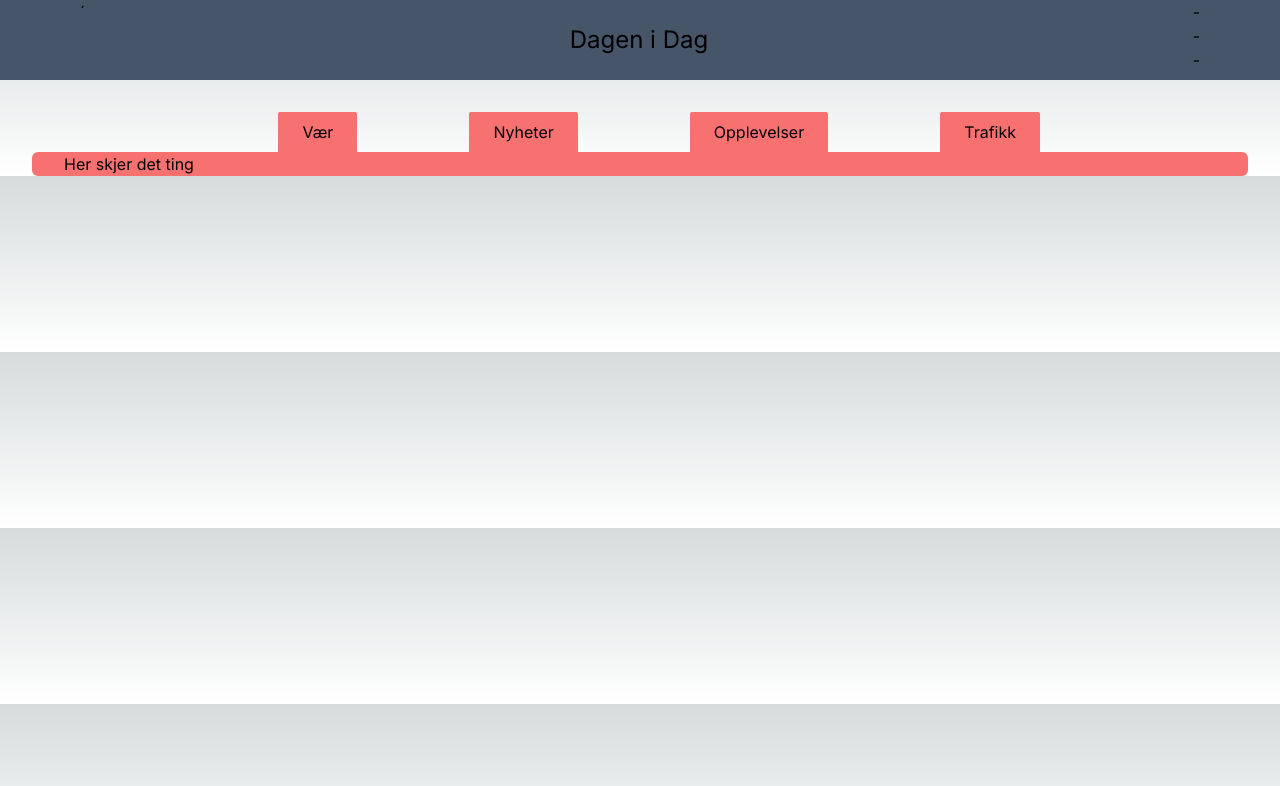
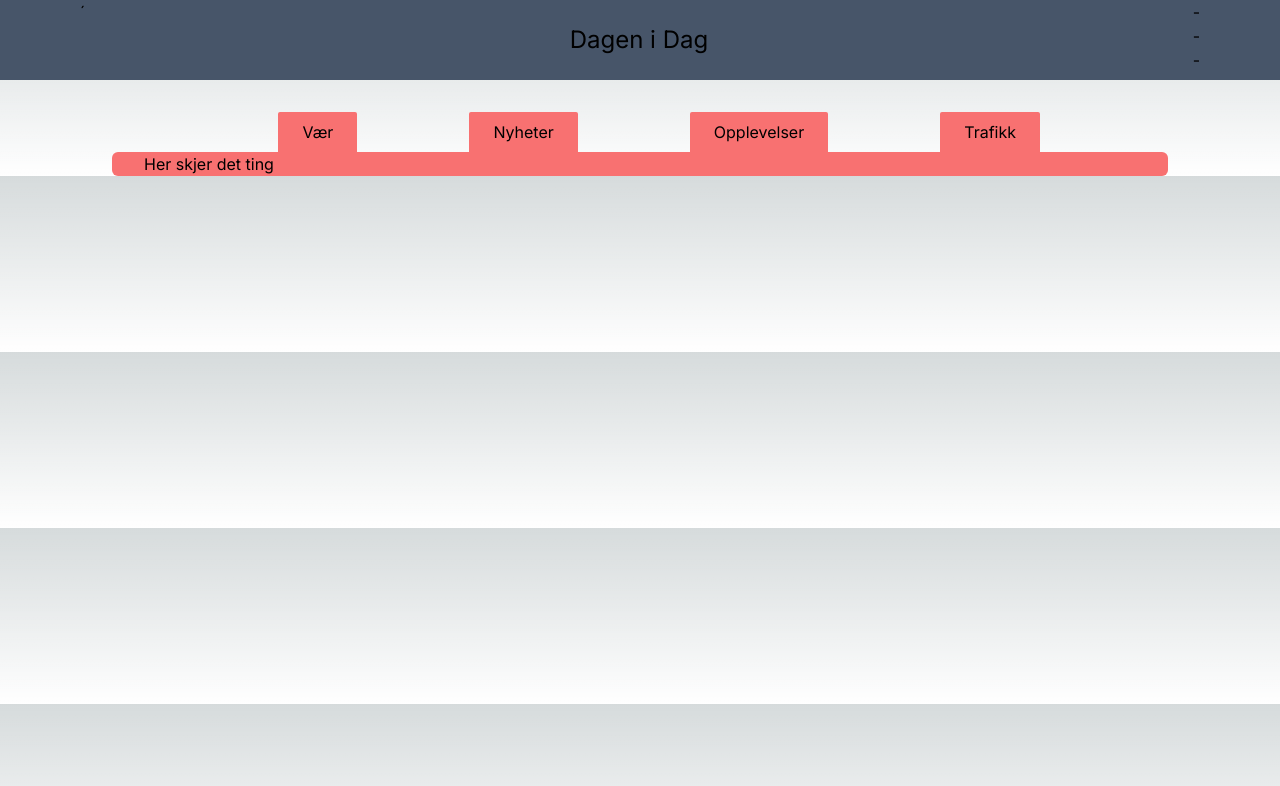
Before and after one commit to VidarHeritier/dagen-i-dag, a Next.js app: page / in a window 1280 px wide. Shown: the top 786 px of the page. Built offline with nearby package versions, Linux system fonts and the light colour scheme.

Commit message:
moved placement

```diff
--- a/app/Sceleton/page.tsx
+++ b/app/Sceleton/page.tsx
@@ -2,7 +2,7 @@ import React from "react";
 
 export default function Sceleton() {
   return (
-    <main className="mx-8 bg-red-400 px-8 rounded-md ">
+    <main className="mx-28 bg-red-400 px-8 rounded-md ">
       <h2>Her skjer det ting</h2>
     </main>
   );
```
